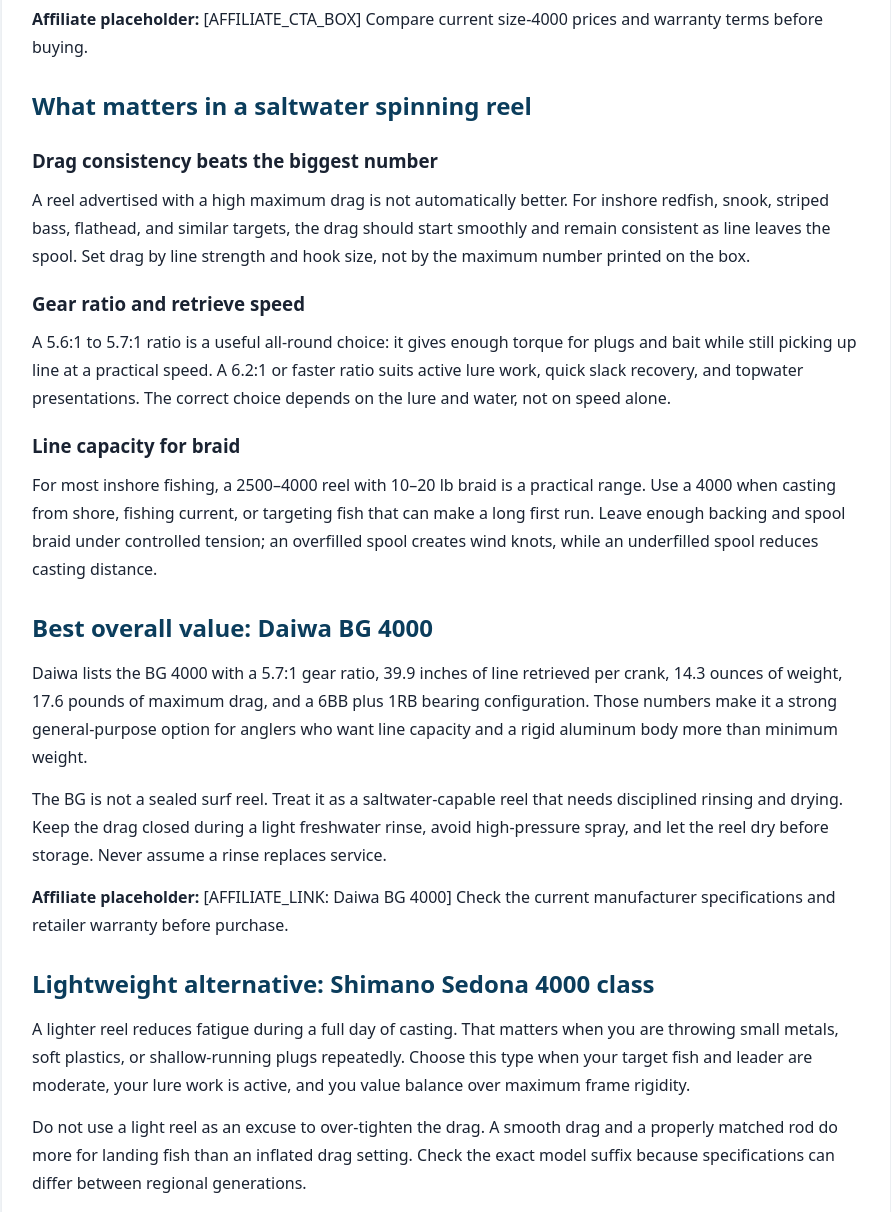
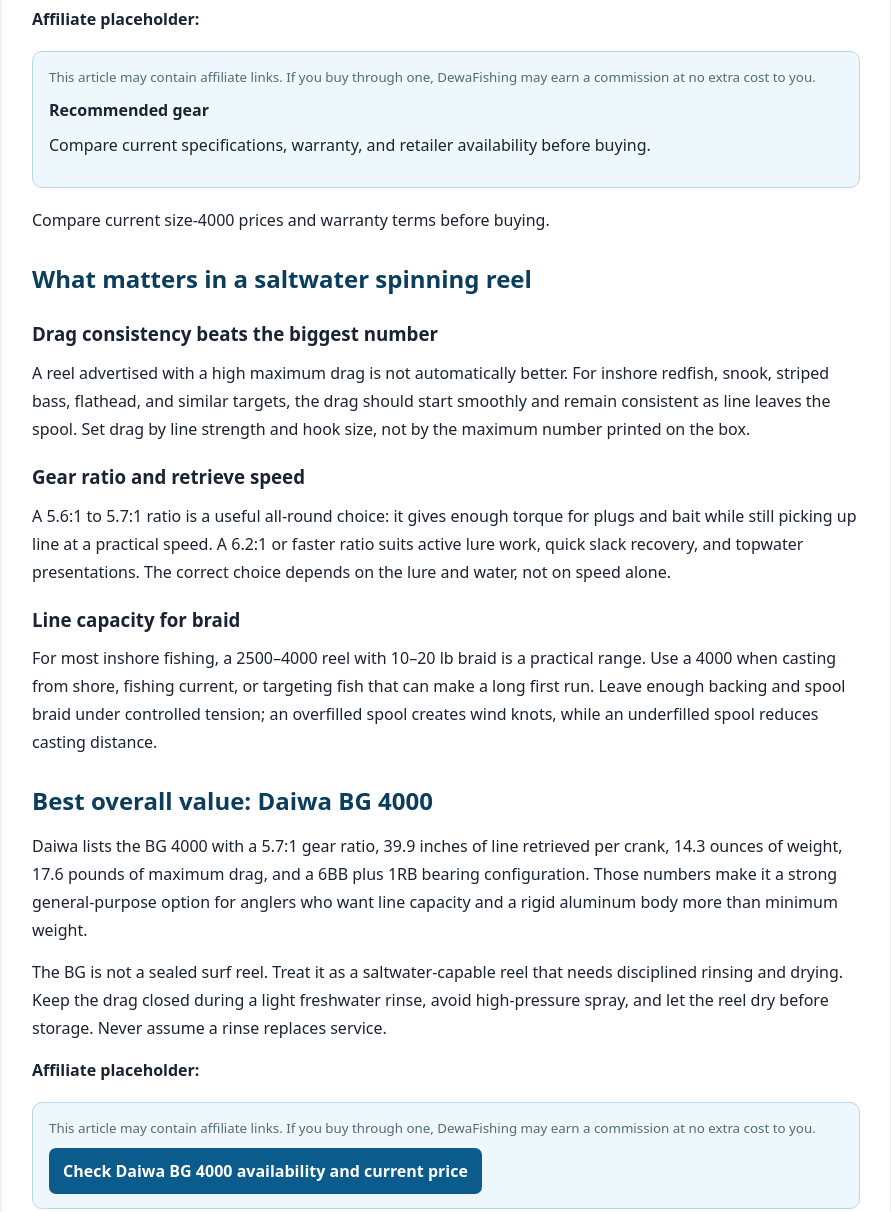
Before and after one commit to dewasolomon13-spec/dewafishing-web, a plain HTML site: page gear/best-saltwater-spinning-reels-under-200/index.html in a window 1280 px wide. Shown: the part 660-1872 px from the top of the page, without its empty margins (194-1085 px from the left). Drawn offline with Linux system fonts and the light colour scheme.

Commit message:
automated DewaFishing site build 2026-11-16-0351

```diff
--- a/gear/best-saltwater-spinning-reels-under-200/index.html
+++ b/gear/best-saltwater-spinning-reels-under-200/index.html
@@ -9,13 +9,13 @@
 <a href="/panduan/">Panduan</a><a href="/spot/">Spot</a><a href="/umpan/">Umpan &amp; Rig</a><a href="/gear/">Gear</a><a href="/tentang/">Tentang</a></nav></header>
 <div class="wrap"><article><h1>Best Saltwater Spinning Reels Under $200 for Inshore Fishing</h1><div class="meta">🗓 2026-11-15 · ⏱ ±5 mnt baca · 🎣 Panduan</div><p>If you fish from a jetty, kayak, pier, or light surf, the wrong spinning reel turns a good session into a corrosion problem. This guide focuses on the specifications that matter: a usable drag, enough braided-line capacity, a sensible gear ratio, and a body that can tolerate careful saltwater use.</p>
 <h2>Quick comparison summary</h2><table><tr><th>Reel</th><th>Best use</th><th>Useful specification</th><th>Trade-off</th></tr><tr><td>Daiwa BG 4000</td><td>General inshore and light surf</td><td>5.7:1 gear ratio; 17.6 lb max drag; 14.3 oz</td><td>Heavier than lightweight reels</td></tr><tr><td>Shimano Sedona FJ 4000XG</td><td>Light inshore lure work</td><td>6.2:1 gear ratio; lightweight 4000 platform</td><td>Less specialized sealing than premium reels</td></tr><tr><td>PENN Fierce/Battle 4000 class</td><td>Durability and heavier leaders</td><td>Metal-framed workhorse design</td><td>More weight in hand</td></tr></table>
-<p><strong>Affiliate placeholder:</strong> [AFFILIATE_CTA_BOX] Compare current size-4000 prices and warranty terms before buying.</p>
+<p><strong>Affiliate placeholder:</strong> <div class="affiliate-box"><small>This article may contain affiliate links. If you buy through one, DewaFishing may earn a commission at no extra cost to you.</small><strong>Recommended gear</strong><p>Compare current specifications, warranty, and retailer availability before buying.</p></div> Compare current size-4000 prices and warranty terms before buying.</p>
 <h2>What matters in a saltwater spinning reel</h2><h3>Drag consistency beats the biggest number</h3><p>A reel advertised with a high maximum drag is not automatically better. For inshore redfish, snook, striped bass, flathead, and similar targets, the drag should start smoothly and remain consistent as line leaves the spool. Set drag by line strength and hook size, not by the maximum number printed on the box.</p><h3>Gear ratio and retrieve speed</h3><p>A 5.6:1 to 5.7:1 ratio is a useful all-round choice: it gives enough torque for plugs and bait while still picking up line at a practical speed. A 6.2:1 or faster ratio suits active lure work, quick slack recovery, and topwater presentations. The correct choice depends on the lure and water, not on speed alone.</p><h3>Line capacity for braid</h3><p>For most inshore fishing, a 2500–4000 reel with 10–20 lb braid is a practical range. Use a 4000 when casting from shore, fishing current, or targeting fish that can make a long first run. Leave enough backing and spool braid under controlled tension; an overfilled spool creates wind knots, while an underfilled spool reduces casting distance.</p>
-<h2>Best overall value: Daiwa BG 4000</h2><p>Daiwa lists the BG 4000 with a 5.7:1 gear ratio, 39.9 inches of line retrieved per crank, 14.3 ounces of weight, 17.6 pounds of maximum drag, and a 6BB plus 1RB bearing configuration. Those numbers make it a strong general-purpose option for anglers who want line capacity and a rigid aluminum body more than minimum weight.</p><p>The BG is not a sealed surf reel. Treat it as a saltwater-capable reel that needs disciplined rinsing and drying. Keep the drag closed during a light freshwater rinse, avoid high-pressure spray, and let the reel dry before storage. Never assume a rinse replaces service.</p><p><strong>Affiliate placeholder:</strong> [AFFILIATE_LINK: Daiwa BG 4000] Check the current manufacturer specifications and retailer warranty before purchase.</p>
+<h2>Best overall value: Daiwa BG 4000</h2><p>Daiwa lists the BG 4000 with a 5.7:1 gear ratio, 39.9 inches of line retrieved per crank, 14.3 ounces of weight, 17.6 pounds of maximum drag, and a 6BB plus 1RB bearing configuration. Those numbers make it a strong general-purpose option for anglers who want line capacity and a rigid aluminum body more than minimum weight.</p><p>The BG is not a sealed surf reel. Treat it as a saltwater-capable reel that needs disciplined rinsing and drying. Keep the drag closed during a light freshwater rinse, avoid high-pressure spray, and let the reel dry before storage. Never assume a rinse replaces service.</p><p><strong>Affiliate placeholder:</strong> <div class="affiliate-box"><small>This article may contain affiliate links. If you buy through one, DewaFishing may earn a commission at no extra cost to you.</small><a class="affiliate-cta" href="https://www.google.com/search?q=Daiwa%20BG%204000" rel="nofollow sponsored" target="_blank">Check Daiwa BG 4000 availability and current price</a></div> Check the current manufacturer specifications and retailer warranty before purchase.</p>
 <h2>Lightweight alternative: Shimano Sedona 4000 class</h2><p>A lighter reel reduces fatigue during a full day of casting. That matters when you are throwing small metals, soft plastics, or shallow-running plugs repeatedly. Choose this type when your target fish and leader are moderate, your lure work is active, and you value balance over maximum frame rigidity.</p><p>Do not use a light reel as an excuse to over-tighten the drag. A smooth drag and a properly matched rod do more for landing fish than an inflated drag setting. Check the exact model suffix because specifications can differ between regional generations.</p>
 <h2>Workhorse option: PENN Fierce or Battle 4000 class</h2><p>PENN's Fierce and Battle families are commonly selected when anglers prioritize a robust frame and a strong carbon drag system. They are sensible choices for bait, heavier inshore lures, and situations where a reel may see more mechanical abuse. The cost is additional weight, which becomes noticeable on a fast retrieve or a long wading session.</p><h3>When heavier is better</h3><p>A heavier reel can balance a longer rod and reduce the tip-heavy feel of a surf or pier setup. It is also less frustrating when the fish, lure, and current demand torque. The decision should be based on the complete rod-and-reel balance, not the reel alone.</p>
 <h2>How to protect any reel after saltwater use</h2><ol><li>Wipe salt spray from the handle, bail, spool lip, and frame as soon as practical.</li><li>Rinse gently with clean water; never blast seals or bearings with a hose.</li><li>Dry the reel fully before loosening the drag for storage.</li><li>Inspect the line roller, bail spring, and handle for gritty movement.</li><li>Schedule service when the retrieve feels rough, not only after failure.</li></ol>
-<h2>Which reel should you choose?</h2><p>Choose the BG 4000 when you want an affordable, rigid, versatile reel and accept the extra weight. Choose a lighter 4000-class Shimano when fatigue and lure cadence matter most. Choose PENN when a durable workhorse and heavier-duty feel are more important than shaving ounces. In every case, verify the exact regional specification and current price before clicking buy.</p><p><strong>Affiliate placeholder:</strong> [AFFILIATE_CTA_BOX] Compare warranty, replacement-spool availability, and current price—not just bearing count.</p>
+<h2>Which reel should you choose?</h2><p>Choose the BG 4000 when you want an affordable, rigid, versatile reel and accept the extra weight. Choose a lighter 4000-class Shimano when fatigue and lure cadence matter most. Choose PENN when a durable workhorse and heavier-duty feel are more important than shaving ounces. In every case, verify the exact regional specification and current price before clicking buy.</p><p><strong>Affiliate placeholder:</strong> <div class="affiliate-box"><small>This article may contain affiliate links. If you buy through one, DewaFishing may earn a commission at no extra cost to you.</small><strong>Recommended gear</strong><p>Compare current specifications, warranty, and retailer availability before buying.</p></div> Compare warranty, replacement-spool availability, and current price—not just bearing count.</p>
 <h2>FAQ</h2><h3>Can I use a spinning reel in saltwater?</h3><p>Yes, if the reel is appropriate for the load and maintained after every saltwater session. Saltwater capability is not permission to skip rinsing or service.</p><h3>What size spinning reel is best for inshore fishing?</h3><p>Size 2500–4000 covers many inshore applications. Pick 4000 when you need more braid capacity, heavier leaders, or longer casts.</p><h3>Is a high gear ratio always better for lure fishing?</h3><p>No. Fast ratios recover slack quickly, but a moderate ratio gives more torque. Match the ratio to lure resistance, retrieve style, and target fish.</p></article></div>
 <footer>© 2026 DewaFishing · panduan memancing Indonesia · <a href="/privacy/">Privacy</a></footer>
 </body></html>
--- a/style.css
+++ b/style.css
@@ -23,3 +23,4 @@ article p{margin-bottom:14px}
 table{width:100%;border-collapse:collapse;margin:16px 0}th,td{border:1px solid #dbe4ec;padding:9px;text-align:left;font-size:.92rem}th{background:#eef5fa}
 ul,ol{margin:0 0 16px 22px}li{margin-bottom:6px}
 .tip{background:#e8f6ee;border-left:4px solid #2e9e5b;padding:12px 16px;border-radius:8px;margin:16px 0;font-size:.95rem}
+.affiliate-box{background:#eef7fc;border:1px solid #b9d8ea;border-radius:10px;padding:14px 16px;margin:18px 0;display:flex;flex-direction:column;gap:7px}.affiliate-box small{color:#526a78}.affiliate-cta{display:inline-block;width:max-content;max-width:100%;background:#0b5b8c;color:#fff!important;padding:9px 14px;border-radius:7px;text-decoration:none;font-weight:700}
```
